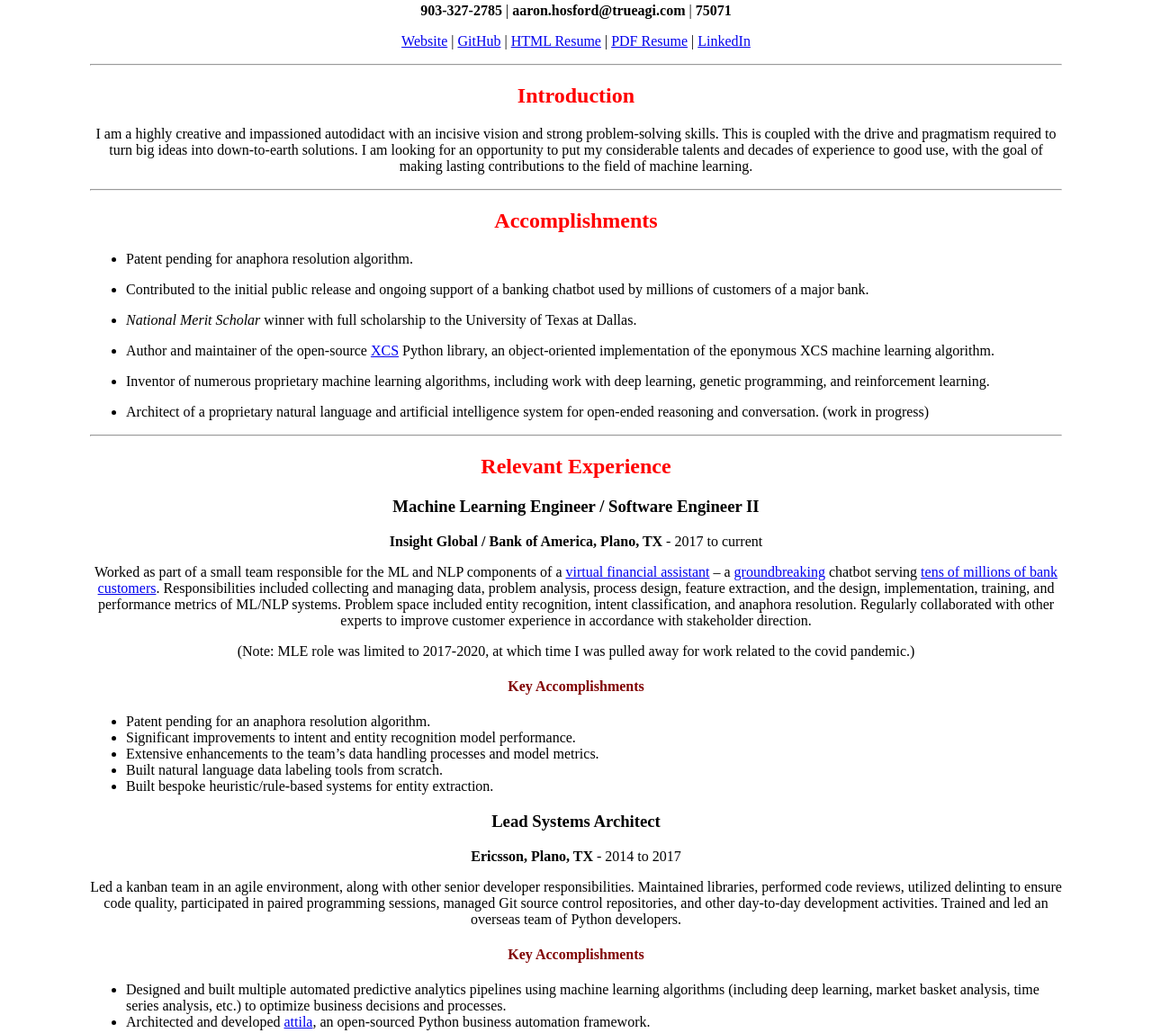
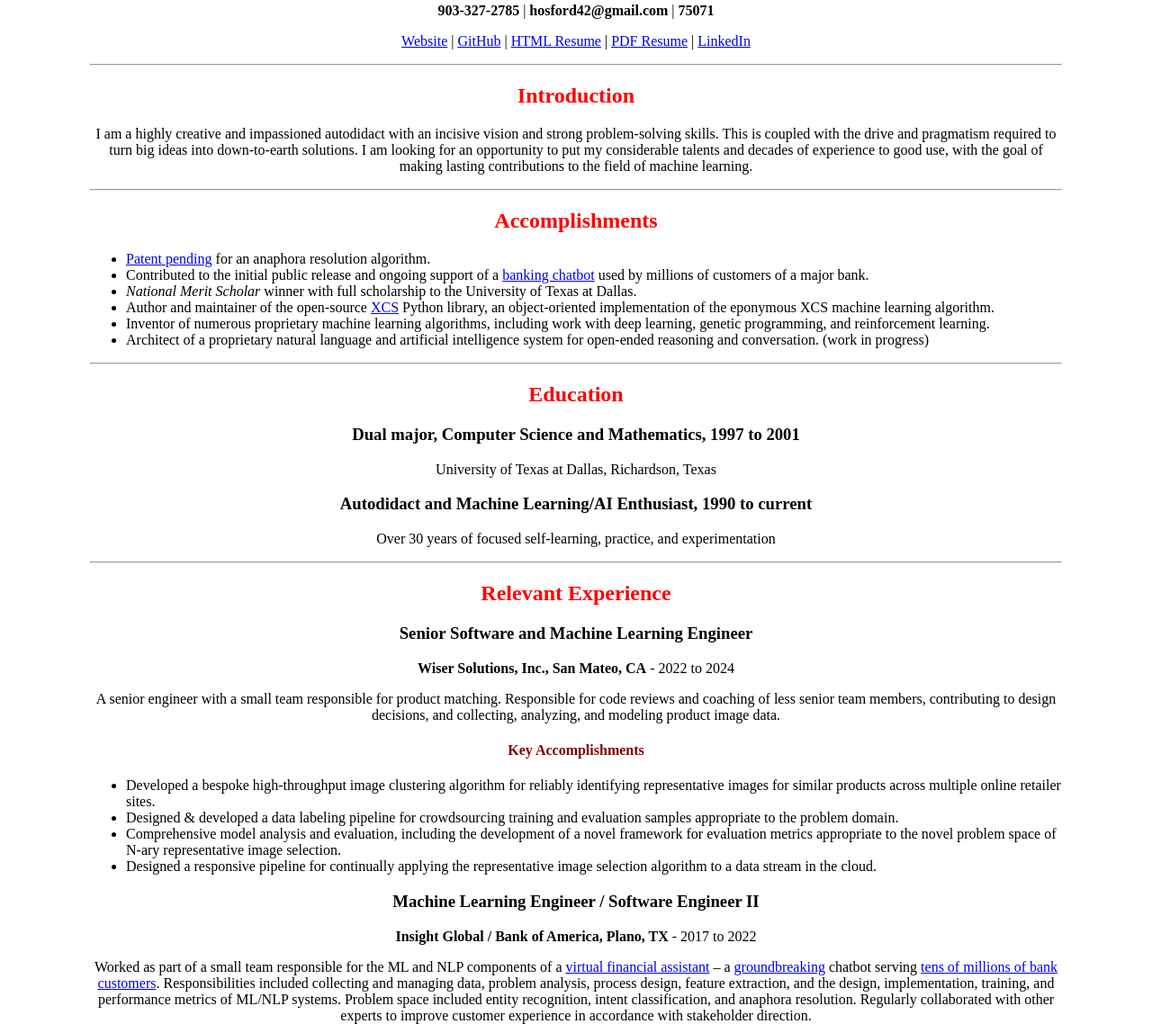
Before and after one commit to hosford42/hosford42.github.io, a plain HTML site: page resume.html in a window 1280 px wide. Shown: the part 155-1303 px from the top of the page at 90% size. Drawn offline with Linux system fonts and the light colour scheme.

Commit message:
Updated resume

```diff
--- a/resume.html
+++ b/resume.html
@@ -19,12 +19,16 @@
         }
         #key-accomplishments-2, #key-accomplishments-1, #key-accomplishments {
             color: maroon;
+
+        }
+        @media print {
+            .pagebreak { page-break-before: always; }
         }
     </style>
 </head>
 <body>
 <h1 id="aaron-m.-hosford">Aaron M. Hosford</h1>
-<p><strong>903-327-2785</strong> | <strong>aaron.hosford@trueagi.com</strong> | <strong>75071</strong></p>
+<p><strong>903-327-2785</strong> | <strong>hosford42@gmail.com</strong> | <strong>75071</strong></p>
 <p><a href="https://hosford42.github.io">Website</a> | <a href="https://github.com/hosford42">GitHub</a> | <a href="https://hosford42.github.io/resume.html">HTML Resume</a> | <a href="https://hosford42.github.io/AaronHosford.pdf">PDF Resume</a> | <a href="https://www.linkedin.com/in/aaron-hosford/">LinkedIn</a></p>
 <hr />
 <h2 id="introduction">Introduction</h2>
@@ -32,20 +36,42 @@
 <hr />
 <h2 id="accomplishments">Accomplishments</h2>
 <ul>
-<li><p>Patent pending for anaphora resolution algorithm.</p></li>
-<li><p>Contributed to the initial public release and ongoing support of a banking chatbot used by millions of customers of a major bank.</p></li>
-<li><p><em>National Merit Scholar</em> winner with full scholarship to the University of Texas at Dallas.</p></li>
-<li><p>Author and maintainer of the open-source <a href="http://hosford42.github.io/xcs/">XCS</a> Python library, an object-oriented implementation of the eponymous XCS machine learning algorithm.</p></li>
-<li><p>Inventor of numerous proprietary machine learning algorithms, including work with deep learning, genetic programming, and reinforcement learning.</p></li>
-<li><p>Architect of a proprietary natural language and artificial intelligence system for open-ended reasoning and conversation. (work in progress)</p></li>
+<li><a href="https://patents.justia.com/inventor/aaron-michael-hosford">Patent pending</a> for an anaphora resolution algorithm.</li>
+<li>Contributed to the initial public release and ongoing support of a <a href="https://promotions.bankofamerica.com/consumer/ericabyyourside">banking chatbot</a> used by millions of customers of a major bank.</li>
+<li><em>National Merit Scholar</em> winner with full scholarship to the University of Texas at Dallas.</li>
+<li>Author and maintainer of the open-source <a href="http://hosford42.github.io/xcs/">XCS</a> Python library, an object-oriented implementation of the eponymous XCS machine learning algorithm.</li>
+<li>Inventor of numerous proprietary machine learning algorithms, including work with deep learning, genetic programming, and reinforcement learning.</li>
+<li>Architect of a proprietary natural language and artificial intelligence system for open-ended reasoning and conversation. (work in progress)</li>
 </ul>
 <hr />
+<h2 id="education">Education</h2>
+<h3 id="dual-major-computer-science-and-mathematics-1997-to-2001">Dual major, Computer Science and Mathematics, 1997 to 2001</h3>
+<p>University of Texas at Dallas, Richardson, Texas</p>
+<h3 id="autodidact-and-machine-learningai-enthusiast-1990-to-current">Autodidact and Machine Learning/AI Enthusiast, 1990 to current</h3>
+<p>Over 30 years of focused self-learning, practice, and experimentation</p>
+<hr />
+<div class="pagebreak"></div>
 <h2 id="relevant-experience">Relevant Experience</h2>
+<h3 id="senior-software-and-machine-learning-engineer">Senior Software and Machine Learning Engineer</h3>
+<p><strong>Wiser Solutions, Inc., San Mateo, CA</strong> - 2022 to 2024</p>
+<p>A senior engineer with a small team responsible for product matching. Responsible for code reviews and coaching of less
+senior team members, contributing to design decisions, and collecting, analyzing, and modeling product image data.</p>
+<h4 id="key-accomplishments">Key Accomplishments</h4>
+<ul>
+<li>Developed a bespoke high-throughput image clustering algorithm for reliably identifying representative
+images for similar products across multiple online retailer sites.</li>
+<li>Designed & developed a data labeling pipeline for crowdsourcing training and evaluation samples appropriate
+to the problem domain.</li>
+<li>Comprehensive model analysis and evaluation, including the development of a novel framework for evaluation
+metrics appropriate to the novel problem space of N-ary representative image selection.</li>
+<li>Designed a responsive pipeline for continually applying the representative image selection algorithm to
+a data stream in the cloud.</li>
+</ul>
 <h3 id="machine-learning-engineer-software-engineer-ii">Machine Learning Engineer / Software Engineer II</h3>
-<p><strong>Insight Global / Bank of America, Plano, TX</strong> - 2017 to current</p>
+<p><strong>Insight Global / Bank of America, Plano, TX</strong> - 2017 to 2022</p>
 <p>Worked as part of a small team responsible for the ML and NLP components of a <a href="https://promotions.bankofamerica.com/digitalbanking/mobilebanking/erica">virtual financial assistant</a> – a <a href="https://thefinancialbrand.com/news/banking-technology/bank-of-america-chatbot-erica-retail-banking-virtual-assistant-84350/">groundbreaking</a> chatbot serving <a href="https://tearsheet.co/artificial-intelligence/a-deeper-look-into-what-makes-a-successful-chatbot-with-bank-of-americas-erica/">tens of millions of bank customers</a>. Responsibilities included collecting and managing data, problem analysis, process design, feature extraction, and the design, implementation, training, and performance metrics of ML/NLP systems. Problem space included entity recognition, intent classification, and anaphora resolution. Regularly collaborated with other experts to improve customer experience in accordance with stakeholder direction.</p>
 <p>(Note: MLE role was limited to 2017-2020, at which time I was pulled away for work related to the covid pandemic.)</p>
-<h4 id="key-accomplishments">Key Accomplishments</h4>
+<h4 id="key-accomplishments-0">Key Accomplishments</h4>
 <ul>
 <li>Patent pending for an anaphora resolution algorithm.</li>
 <li>Significant improvements to intent and entity recognition model performance.</li>
@@ -53,6 +79,7 @@
 <li>Built natural language data labeling tools from scratch.</li>
 <li>Built bespoke heuristic/rule-based systems for entity extraction.</li>
 </ul>
+<div class="pagebreak"></div>
 <h3 id="lead-systems-architect">Lead Systems Architect</h3>
 <p><strong>Ericsson, Plano, TX</strong> - 2014 to 2017</p>
 <p>Led a kanban team in an agile environment, along with other senior developer responsibilities. Maintained libraries, performed code reviews, utilized delinting to ensure code quality, participated in paired programming sessions, managed Git source control repositories, and other day-to-day development activities. Trained and led an overseas team of Python developers.</p>
@@ -72,11 +99,5 @@
 <h3 id="software-engineer">Software Engineer</h3>
 <p><strong>Ericsson, Richardson, TX</strong> - 1998-2001</p>
 <p>Coded network traffic simulations using the OPNET network traffic simulation engine. Worked with C, C++, Lisp, HTML, SGML, Perl (CGI), and Javascript.</p>
-<hr />
-<h2 id="education">Education</h2>
-<h3 id="dual-major-computer-science-and-mathematics-1997-to-2001">Dual major, Computer Science and Mathematics, 1997 to 2001</h3>
-<p>University of Texas at Dallas, Richardson, Texas</p>
-<h3 id="autodidact-and-machine-learningai-enthusiast-1990-to-current">Autodidact and Machine Learning/AI Enthusiast, 1990 to current</h3>
-<p>Over 30 years of focused self-learning, practice, and experimentation</p>
 </body>
 </html>
```
Also changed, not shown: 1 other file.
